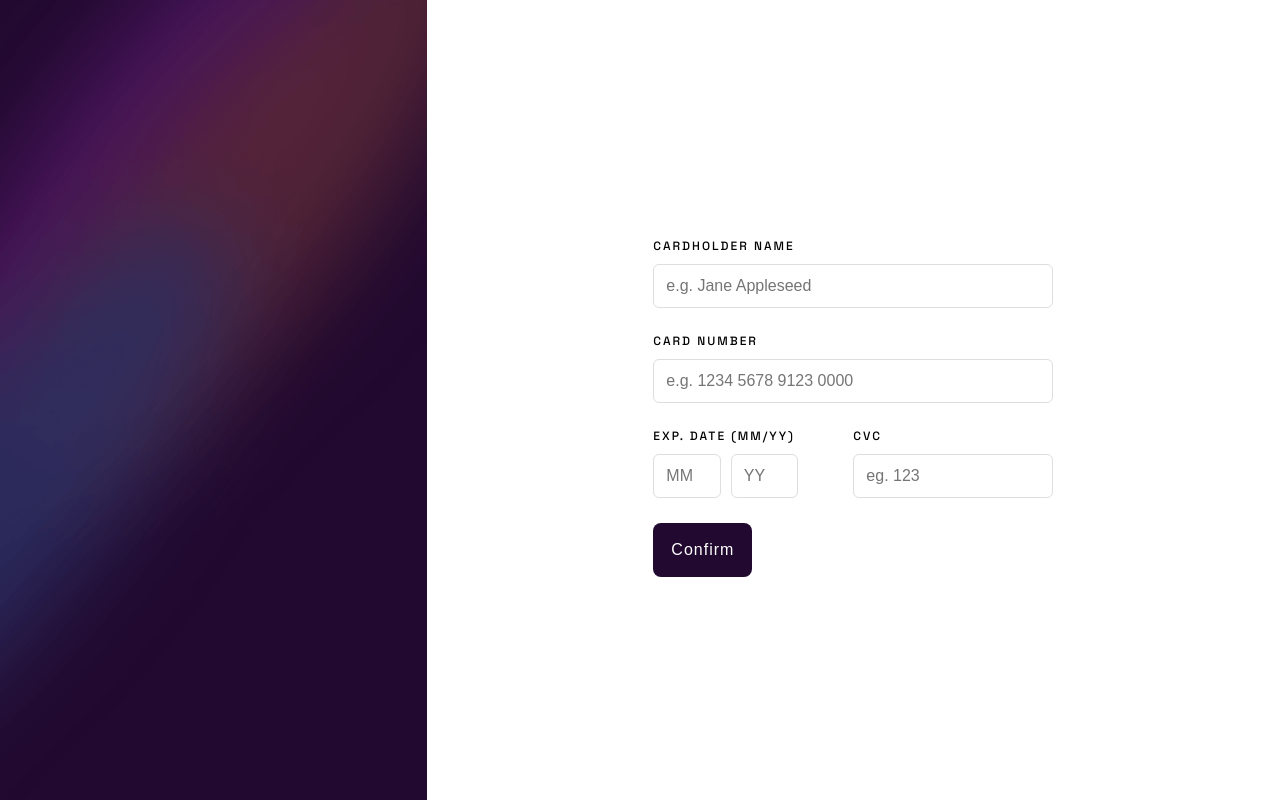
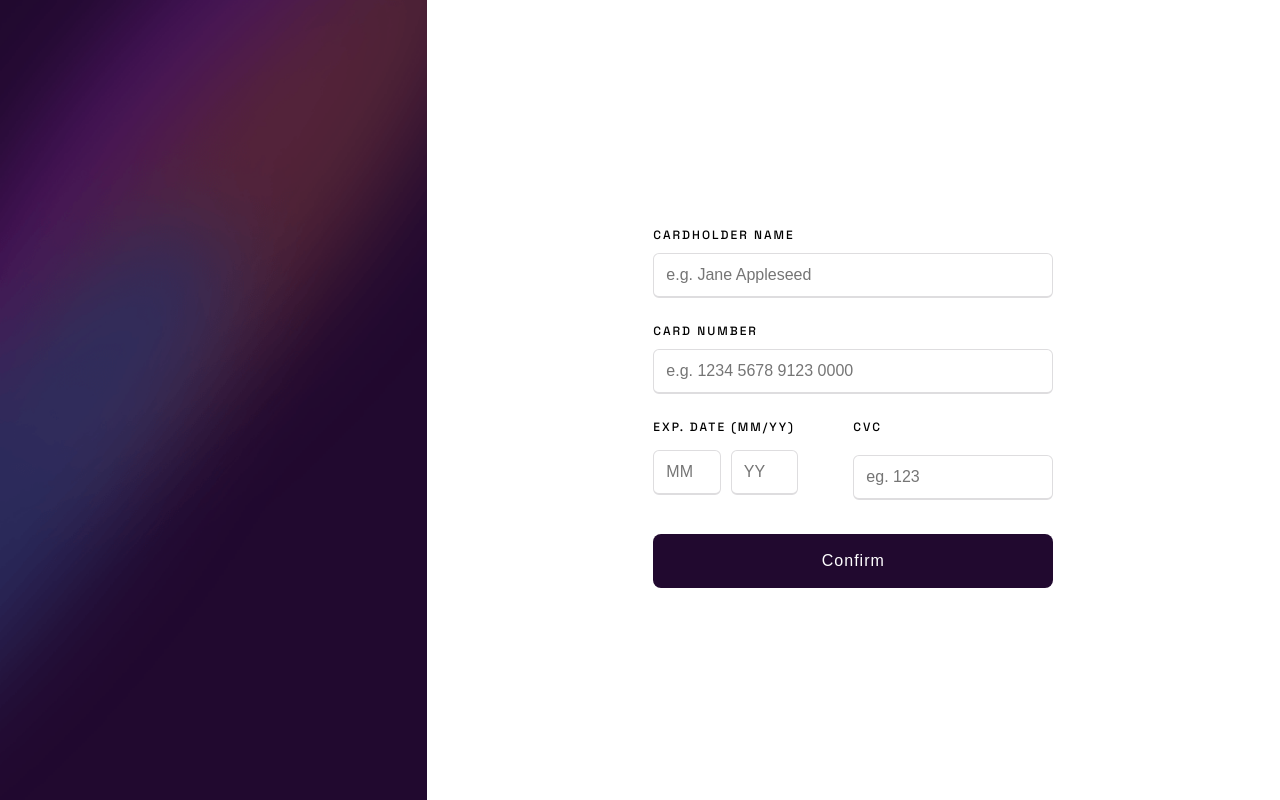
Before and after one commit to Segnities/interactive-card, a Next.js app: page / in a window 1280 px wide. Built offline with nearby package versions, Linux system fonts and the light colour scheme.

Commit message:
Form error handling on CardForm component

```diff
--- a/src/app/components/CardForm.tsx
+++ b/src/app/components/CardForm.tsx
@@ -1,15 +1,34 @@
 'use client';
 
-import { Formik, Field, Form } from "formik";
+import { Field, Form, Formik } from "formik";
+import type { FormikErrors, FormikTouched } from "formik";
 
 import * as Yup from "yup";
 
 import styles from "../styles/CardForm.module.scss";
 import globalStyles from "../styles/global.module.scss";
 
+type CardFormTouched = FormikTouched<{
+    cardHolderName: string;
+    cardNumber: string;
+    month: string;
+    year: string;
+    cvc: string;
+}>;
+
+type CardFormErrors = FormikErrors<{
+    cardHolderName: string;
+    cardNumber: string;
+    month: string;
+    year: string;
+    cvc: string;
+}>;
+
+
 export const cardValidationSchema = Yup.object().shape({
     cardHolderName: Yup.string()
-        .required("Card holder name is required"),
+        .required("Card holder name is required")
+        .matches(/^[a-zA-Z ]+$/, "Wrong format, letters only"),
     cardNumber: Yup.string()
         .matches(/^[0-9]+$/, "Wrong format, numbers only")
         .min(16, "Card number must be at least 16 digits")
@@ -33,6 +52,16 @@ export const cardValidationSchema = Yup.object().shape({
 });
 
 export default function CardForm() {
+    const getExpDateErrorMessage = (
+        errors: CardFormErrors,
+        touched: CardFormTouched,
+    ) => {
+        if (!errors.month) {
+            return errors.year && touched.year ? errors.year : "";
+        }
+        return errors.month && touched.month ? errors.month : "";
+    }
+
     return (
         <div className={styles["flex-center"]}>
             <Formik
@@ -48,9 +77,9 @@ export default function CardForm() {
                     console.info("Submitted!")
                 }}
             >
-                {({ errors, values }) => (
+                {({ errors, values, touched, setTouched }) => (
                     <div className={styles["card-form-container"]}>
-                        <Form className={styles["card-form"]}>
+                        <Form className={styles["card-form"]} method="post">
                             <div className={styles["card-form-inner"]}>
                                 <div className={`${styles["card-block"]} ${styles["block-x-space"]}`}>
                                     <label htmlFor="cardHolderName">
@@ -59,49 +88,83 @@ export default function CardForm() {
                                     <Field
                                         id="cardHolderName"
                                         type="text"
-                                        className={`${styles["under-label"]} ${styles["card-input"]}`}
+                                        className={`${styles["under-label"]} ${styles["card-input"]} ${errors.cardHolderName && touched.cardHolderName ? styles["error-border"] : ""}`}
                                         name="cardHolderName"
                                         placeholder="e.g. Jane Appleseed"
+                                        aria-errormessage={errors.cardHolderName && touched.cardHolderName ? errors.cardHolderName : ""}
+                                        aria-invalid={errors.cardHolderName && touched.cardHolderName ? "true" : "false"}
+                                        aria-required="true"
                                         required
                                     />
+                                    <p
+                                        className={`${styles["error-message"]} ${globalStyles["w-full"]}`}
+                                        aria-hidden={errors.cardHolderName && touched.cardHolderName ? "false" : "true"}
+                                    >
+                                        {errors.cardHolderName && touched.cardHolderName ? errors.cardHolderName : ""}
+                                    </p>
                                 </div>
                                 <div className={`${styles["card-block"]} ${styles["block-x-space"]}`}>
                                     <label htmlFor="cardNumber">CARD NUMBER</label>
                                     <Field
                                         id="cardNumber"
                                         type="text"
-                                        className={`${styles["under-label"]} ${styles["card-input"]}`}
+                                        className={`${styles["under-label"]} ${styles["card-input"]} ${errors.cardNumber && touched.cardNumber ? styles["error-border"] : ""}`}
                                         name="cardNumber"
                                         placeholder="e.g. 1234 5678 9123 0000"
                                         maxLength={16}
+                                        aria-errormessage={errors.cardNumber && touched.cardNumber ? errors.cardNumber : ""}
+                                        aria-invalid={errors.cardNumber && touched.cardNumber ? "true" : "false"}
+                                        aria-required="true"
                                         required
                                     />
+                                    <p
+                                        className={`${styles["error-message"]} ${globalStyles["w-full"]}`}
+                                        aria-hidden={errors.cardNumber && touched.cardNumber ? "false" : "true"}
+                                    >
+                                        {errors.cardNumber && touched.cardNumber ? errors.cardNumber : ""}
+                                    </p>
                                 </div>
                                 <div className={`${styles["card-block"]} ${styles["block-x-space"]}`}>
-                                    <div className={styles["subblock"]}>
+                                    <div className={`${styles["subblock"]} ${globalStyles["h-100"]}`}>
                                         <div
                                             className={`${globalStyles["w-half"]} ${styles["exp-date-wrapper"]}`}>
                                             <label htmlFor="exp-date">EXP. DATE (MM/YY)</label>
                                             <div
                                                 id="exp-date"
-                                                className={`${styles["exp-date"]} ${styles["under-label"]}`}
+                                                className={`${styles["exp-date"]}`}
                                             >
+                                                <div className={styles["input-wrapper"]}>
                                                     <Field
                                                         name="month"
-                                                    className={styles["card-input"]}
+                                                        className={`${styles["card-input"]} ${errors.month && touched.month ? styles["error-border"] : ""}`}
                                                         placeholder="MM"
                                                         type="text"
                                                         maxLength={2}
+                                                        minLength={2}
+                                                        aria-required="true"
+                                                        aria-errormessage={errors.month && touched.month ? errors.month : ""}
+                                                        aria-invalid={errors.month && touched.month ? "true" : "false"}
                                                         required
                                                     />
                                                     <Field
                                                         name="year"
-                                                    className={styles["card-input"]}
+                                                        className={`${styles["card-input"]} ${errors.year && touched.year ? styles["error-border"] : ""}`}
                                                         placeholder="YY"
                                                         type="text"
                                                         maxLength={2}
+                                                        minLength={2}
+                                                        aria-errormessage={errors.year && touched.year ? errors.year : ""}
+                                                        aria-invalid={errors.year && touched.year ? "true" : "false"}
+                                                        aria-required="true"
                                                         required
                                                     />
+                                                </div>
+                                                <p
+                                                    className={`${styles["error-message"]} ${globalStyles["w-full"]}`}
+                                                    aria-hidden={(errors.year && touched.year) || (errors.month && touched.month) ? "true" : "false"}
+                                                >
+                                                    {getExpDateErrorMessage(errors, touched)}
+                                                </p>
                                             </div>
                                         </div>
                                         <div className={`${styles["cvc"]} ${globalStyles["w-half"]}`}>
@@ -110,16 +173,26 @@ export default function CardForm() {
                                                 id="cvc"
                                                 type="text"
                                                 name="cvc"
-                                                className={`${styles["under-label"]} ${styles["card-input"]}`}
+                                                className={`${styles["card-input"]} ${errors.cvc && touched.cvc ? styles["error-border"] : ""}`}
+                                                aria-required="true"
+                                                aria-errormessage={errors.cvc && touched.cvc ? errors.cvc : ""}
+                                                aria-invalid={errors.cvc && touched.cvc ? "true" : "false"}
                                                 placeholder="eg. 123"
                                                 maxLength={3}
+                                                minLength={3}
                                                 required
                                             />
+                                            <p
+                                                className={`${styles["error-message"]}`}
+                                                aria-hidden={errors.cvc && touched.cvc ? "false" : "true"}
+                                            >
+                                                {errors.cvc && touched.cvc ? errors.cvc : ""}
+                                            </p>
                                         </div>
                                     </div>
                                 </div>
                                 <button
-                                    className={`${styles["w-full"]} ${styles["btn"]} ${globalStyles["btn-confirm"]}`}
+                                    className={`${globalStyles["w-full"]} ${styles["btn"]} ${globalStyles["btn-confirm"]}`}
                                     type="submit"
                                 >
                                     Confirm
--- a/src/app/styles/CardForm.module.scss
+++ b/src/app/styles/CardForm.module.scss
@@ -32,7 +32,10 @@
         font-size: 16px;
         border-radius: 6px;
         outline: none;
-        border: 1px solid $lightGrayishViolet;
+        border-color: $lightGrayishViolet;
+        border-style: solid;
+        border-width: 1px;
+        border-bottom-width: 2px;
         font-weight: 600;
         color: $veryDarkViolet;
 
@@ -53,8 +56,10 @@
 
 .exp-date {
     display: flex;
-    flex-direction: row;
+    flex-direction: column;
+    justify-content: space-between;
     width: 75%;
+    height: 100%;
 
     & input:not(:first-child) {
         margin: 0 5px;
@@ -69,6 +74,8 @@
 .exp-date-wrapper {
     display: flex;
     flex-direction: column;
+    justify-content: space-between;
+    height: 100%;
 
     input {
         width: 50%;
@@ -100,7 +107,35 @@
     font-size: 16px;
 }
 
+.input-wrapper {
+    display: flex;
+    flex-direction: row;
+    margin: 15px 0 0 0;
+}
 
+.error-message {
+    width: auto;
+    font-size: 12px;
+    text-align: start;
+    color: $dangerousRed
+}
+
+.error-border {
+    border: 1px solid $dangerousRed !important;
+    border-right: 2px solid $dangerousRed !important;
+}
+
+.cvc {
+    display: flex;
+    flex-direction: column;
+    justify-content: space-between;
+    height: 100%;
+
+    &>label {
+        width: 100%;
+        text-align: start;
+    }
+}
 
 @media screen and (min-width: 1024px) {
     .card-block {
@@ -130,17 +165,7 @@
         justify-items: center;
     }
 
-    .cvc {
-        display: flex;
-        flex-direction: column;
-        align-items: center;
-        justify-items: center;
 
-        &>label {
-            width: 100%;
-            text-align: start;
-        }
-    }
 
     .subblock {
         display: flex;
--- a/src/app/styles/global.module.scss
+++ b/src/app/styles/global.module.scss
@@ -12,3 +12,14 @@
     background-color: $veryDarkViolet;
     color: $white;
 }
+
+.self-top {
+    align-self: flex-start;
+}
+
+.h-100 {
+    height: 100px;
+}
+.mt-10 {
+    margin-top: 10px;
+}
```
Lines whose indentation alone changed are shown as unchanged.
